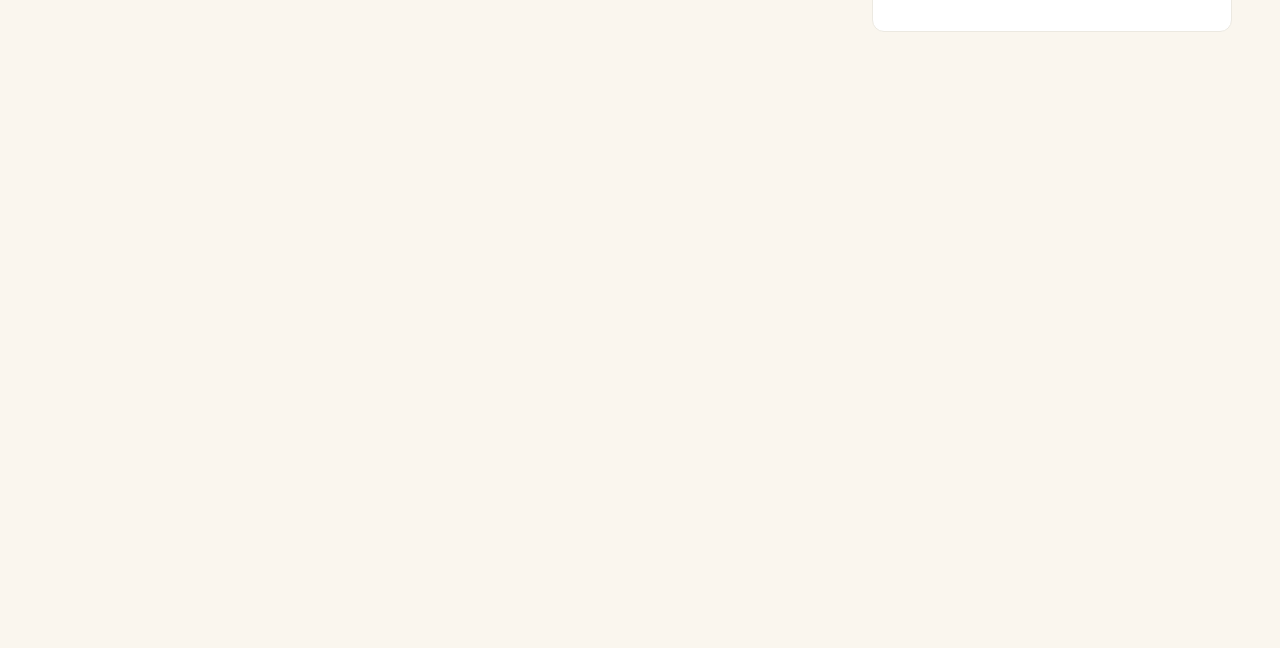
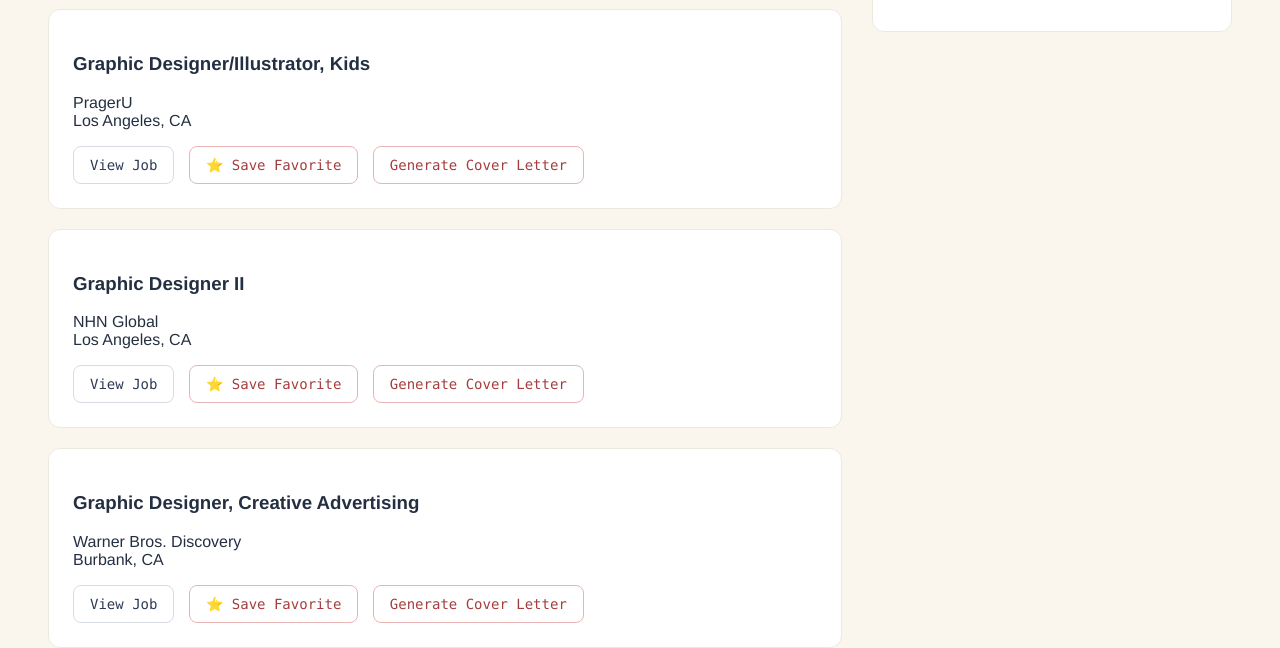
Before and after one commit to lwang001-ux/eugene-job-radar, a plain HTML site: page index.html in a window 1280 px wide. Shown: the part 160-808 px from the top of the page. Drawn offline with Linux system fonts and the light colour scheme; no server answers.

Commit message:
fix dashboard job path

```diff
--- a/index.html
+++ b/index.html
@@ -352,7 +352,7 @@
 
 }
 
-fetch("dashboard_jobs.json")
+fetch("data/dashboard_jobs.json")
 .then(r=>r.json())
 .then(data=>{
 renderJobs(data)
```
